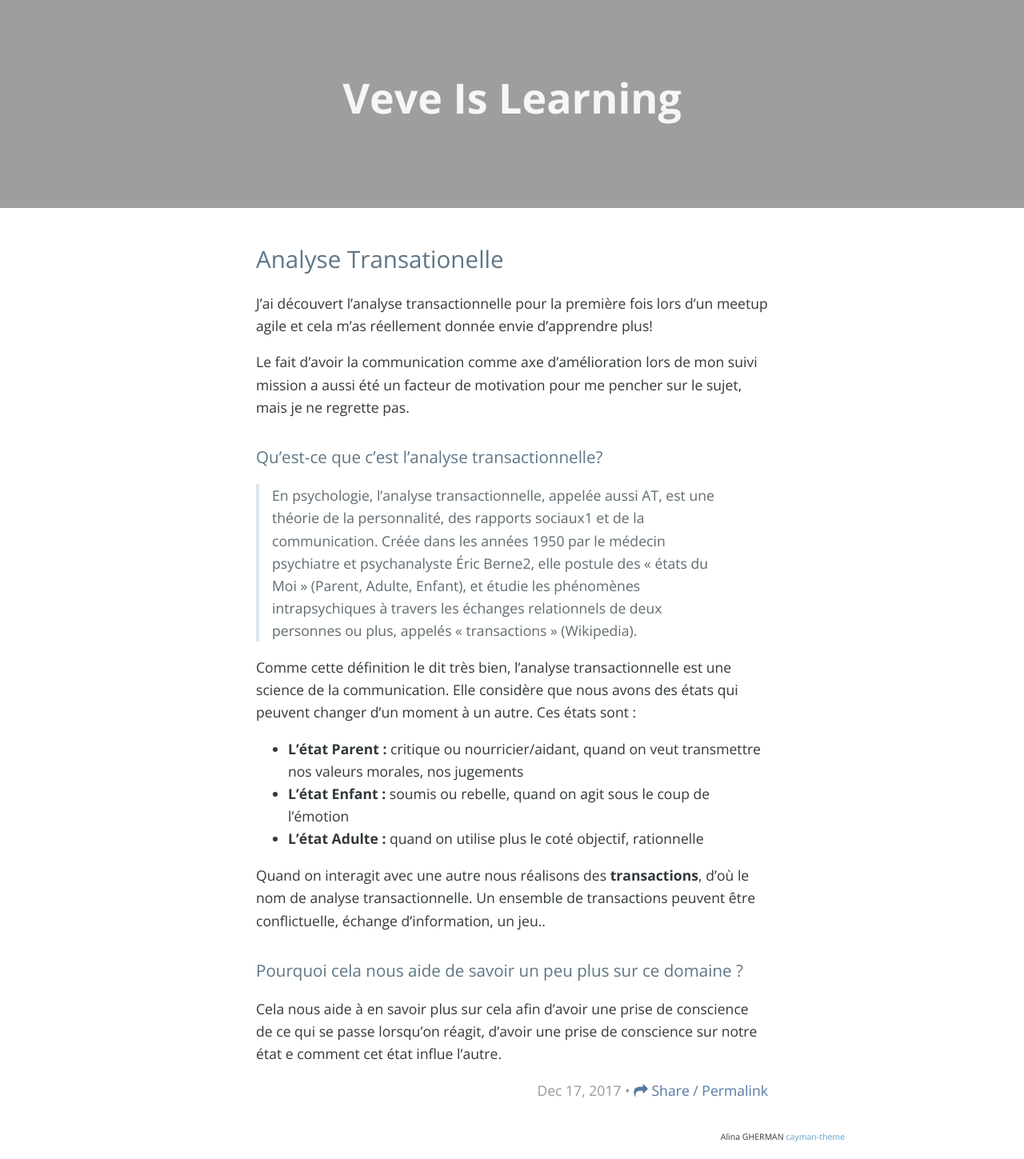
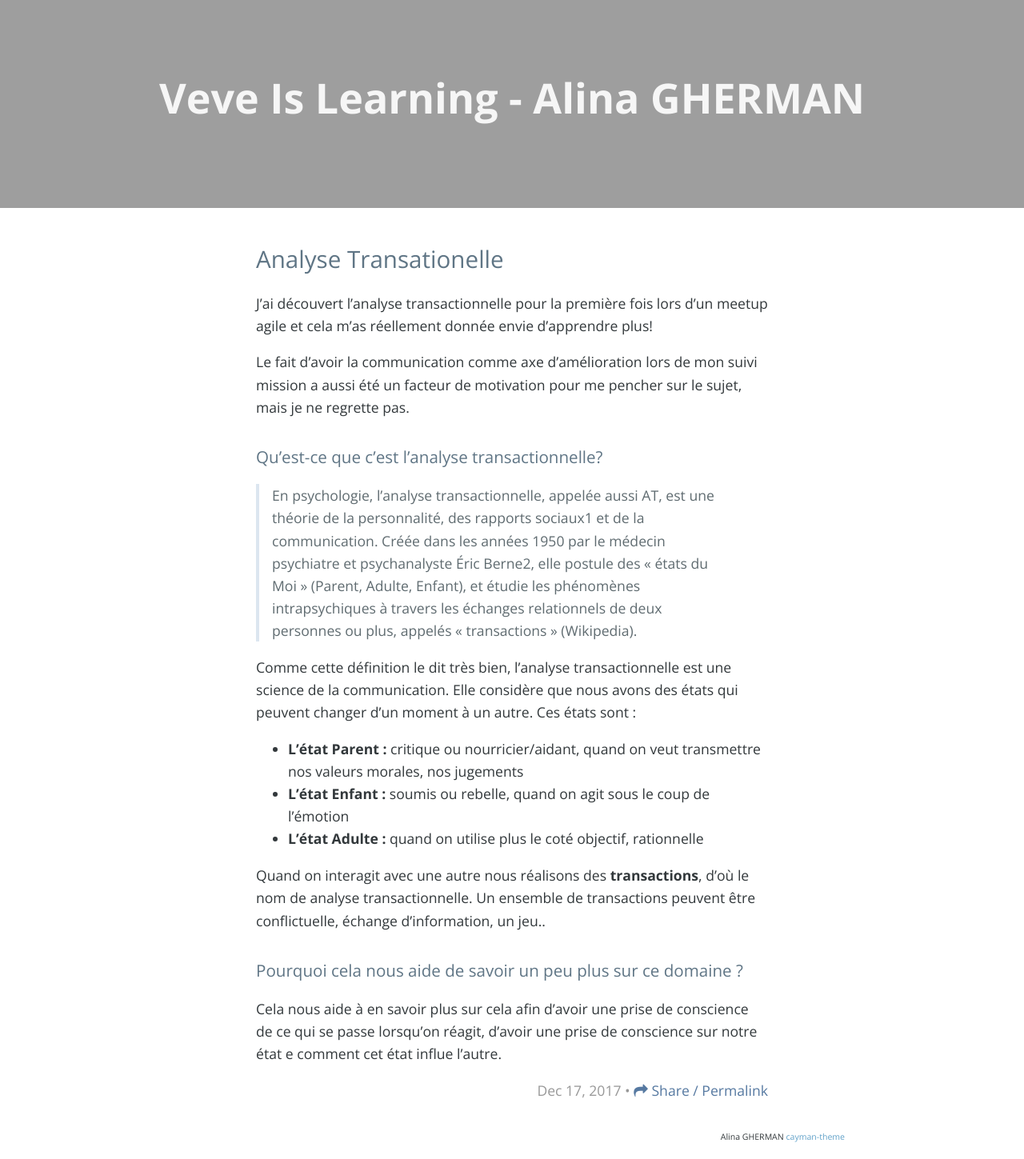
Before and after one commit to veve90/veve90.github.io, a Jekyll site: the page built from index.html, in a window 1280 px wide. Shown: the whole page at 80% size. Built offline with Jekyll 4.4.1, drawn with Linux system fonts in a browser that asks for light colours; nearby versions of some CDN libraries; the list of posts is cut into pages by our own code; comment, search, counter and statistics services are not loaded.

Commit message:
Update _config.yml

```diff
--- a/_config.yml
+++ b/_config.yml
@@ -6,7 +6,7 @@
 # 'jekyll serve'. If you change this file, please restart the server process.
 
 # Site settings
-title: Veve Is Learning
+title: Veve Is Learning - Alina GHERMAN
 description: 'Big Data is the new way' # write a nice description for your blog
 baseurl: '' # the subpath of your site, e.g. /blog
 url: 'https://veve90.github.io' # the base hostname & protocol for your site http://www.example.com
```
